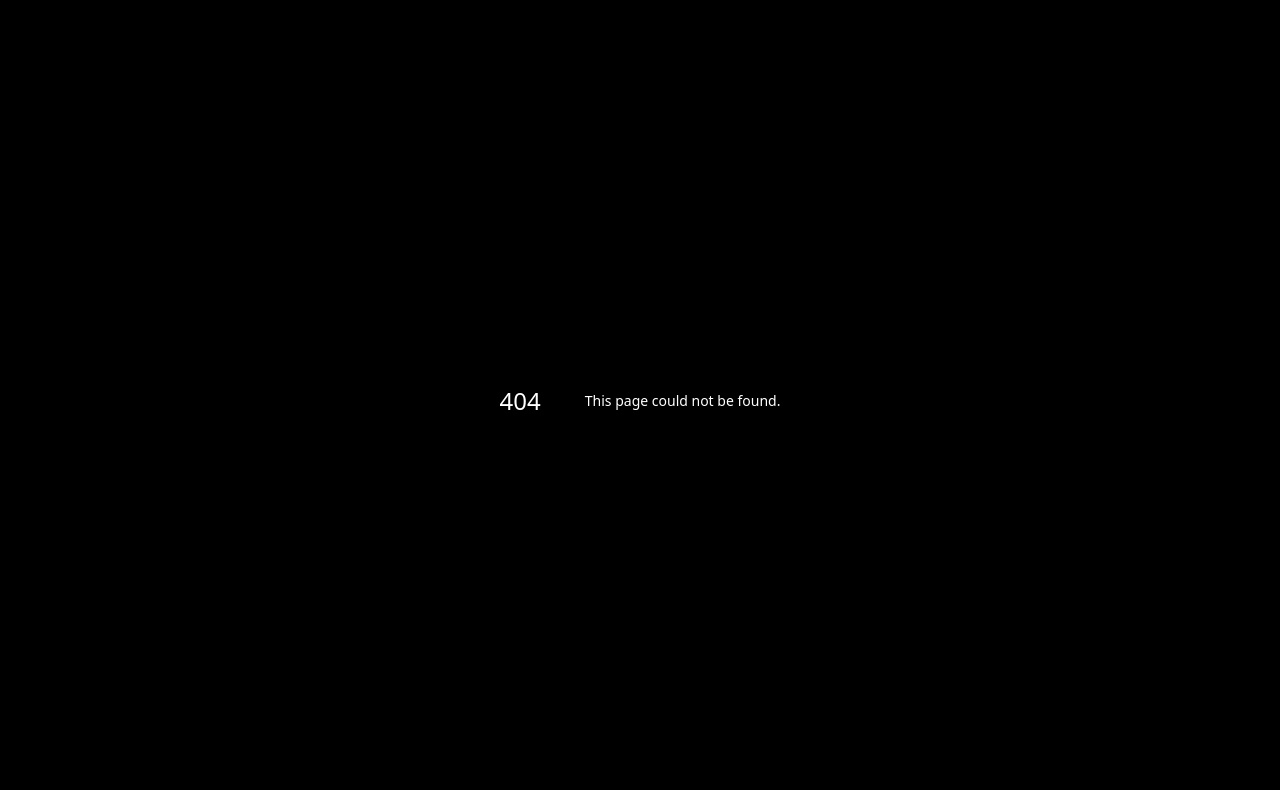
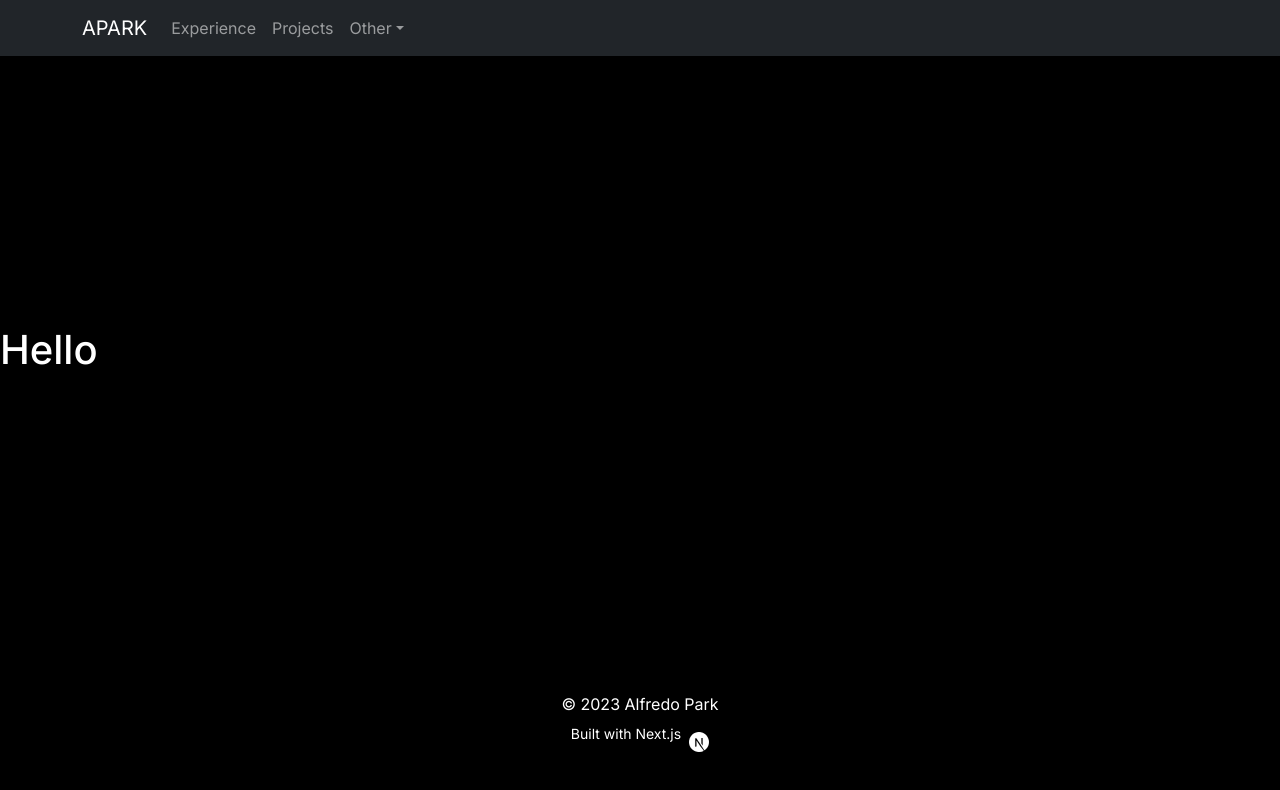
Before and after one commit to alfredoPark-48/apark_home, a Next.js app: page /projects in a window 1280 px wide. Before the commit this address had no page. Shown: the top 790 px of the page. Built offline with nearby package versions, Linux system fonts and the light colour scheme.

Commit message:
Added projects page

```diff
--- /dev/null
+++ b/src/app/projects/page.tsx
@@ -0,0 +1,12 @@
+import { FC } from 'react'
+import MainLayout from '@/components/layout/MainLayout'
+
+const ProjectPage: FC = () => {
+	return (
+		<MainLayout>
+			<h1>Hello</h1>
+		</MainLayout>
+	)
+}
+
+export default ProjectPage
```
